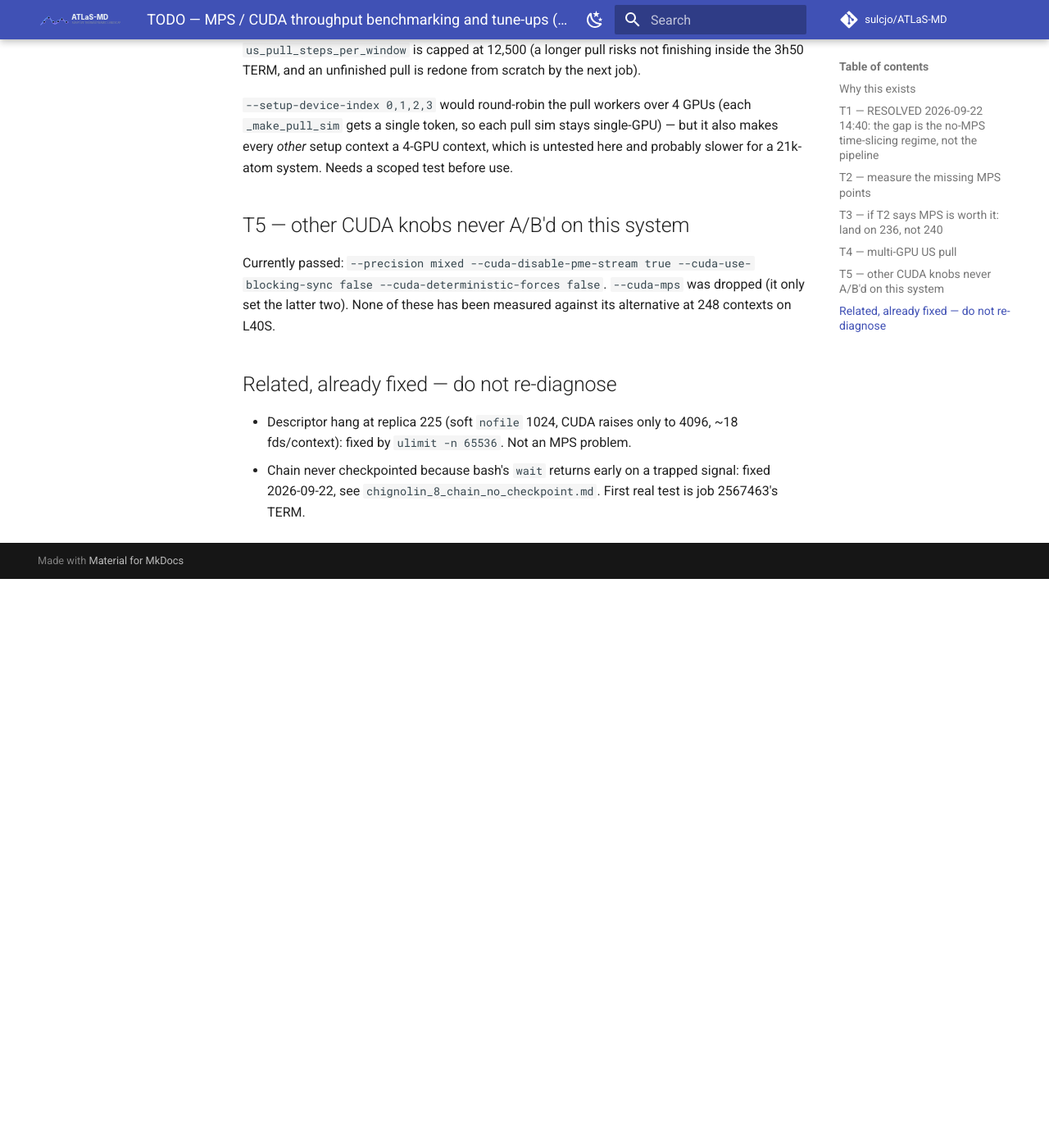
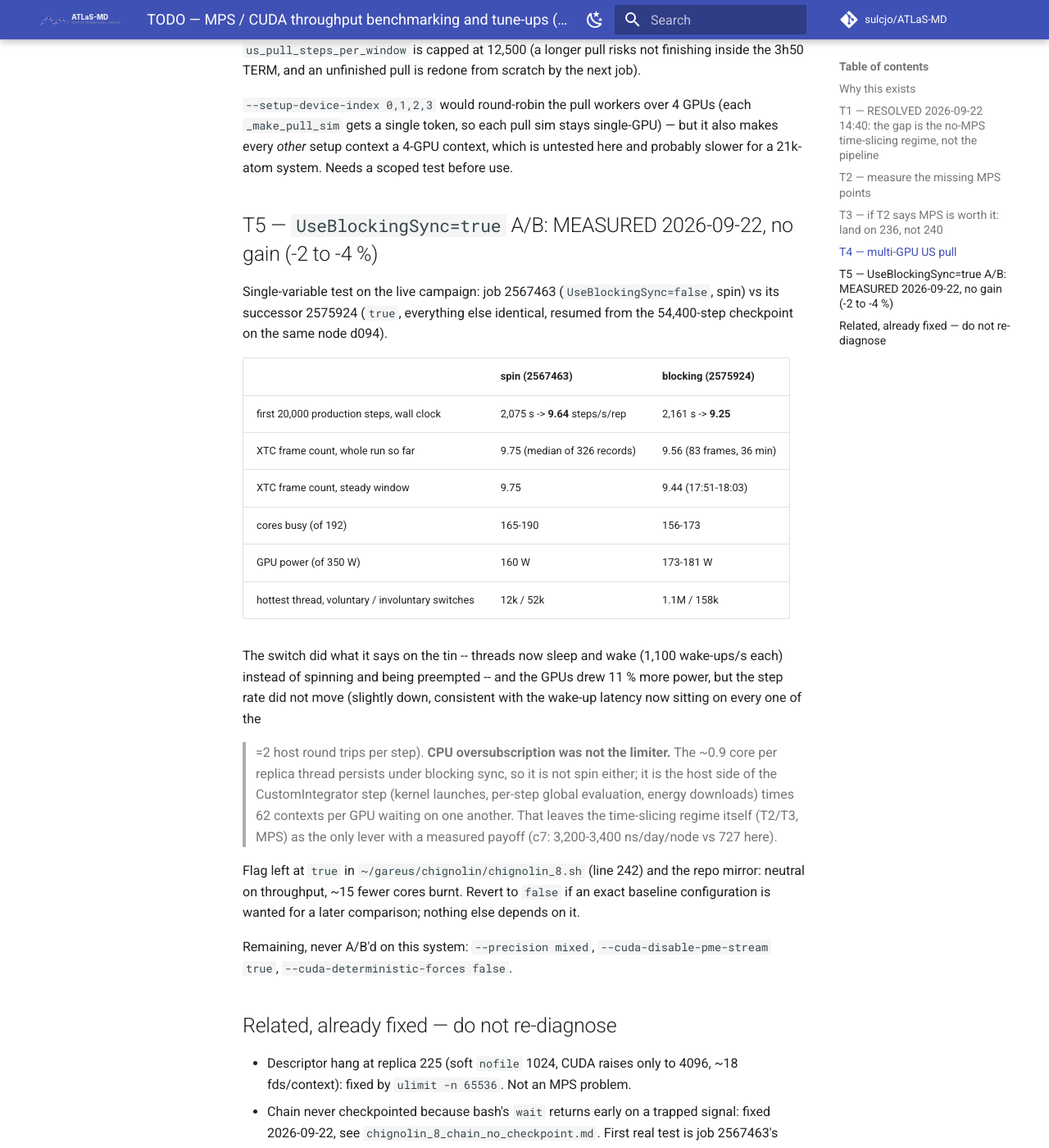
Before and after one commit to sulcjo/ATLaS-MD, an MkDocs documentation site: the page built from docs/atlas-md/developer/gpu-throughput-benchmark-todo.md, in a window 1280 px wide and 1400 px high, scrolled down 3459 px. Shown: the whole window at 82% size. Built offline with MkDocs 1.6.1 and Material for MkDocs 9.7.7, drawn with Linux system fonts in a browser that asks for light colours; comment, search, counter and statistics services are not loaded; before the commit the page ends 4165 px from its top, so only the background shows below that.

Commit message:
docs(chignolin_8): UseBlockingSync A/B measured -- no gain; resume of 0d56bc8 verified live
Job 2575924 (UseBlockingSync=true) against job 2567463 (false), same node,
same everything else: first 20,000 production steps 2,161 s vs 2,075 s
(9.25 vs 9.64 steps/s/replica), steady-window frame rate 9.44 vs 9.75.
Threads now sleep and wake instead of spinning (1.1M voluntary vs 158k
involuntary switches), GPUs draw 11 % more power, and the step rate is flat
to slightly lower. CPU oversubscription was not the limiter; the ~0.9 core
per replica thread is the host side of the CustomIntegrator step under
62-way time-slicing. The flag stays at true (neutral, fewer cores burnt).

Also records that the relaunch resumed cleanly through the skeleton-manifest
repair and the checkpoint, and that a resumed run appends no production
records to progress.jsonl.

Co-Authored-By: Claude Fable 5.1 <noreply@anthropic.com>
Claude-Session: https://claude.ai/code/session_01Q18y6iQis1EjQq7BsWvFeS

```diff
--- a/docs/atlas-md/developer/gpu-throughput-benchmark-todo.md
+++ b/docs/atlas-md/developer/gpu-throughput-benchmark-todo.md
@@ -118,11 +118,36 @@ redone from scratch by the next job).
 *other* setup context a 4-GPU context, which is untested here and probably slower for a 21k-atom
 system. Needs a scoped test before use.
 
-## T5 — other CUDA knobs never A/B'd on this system
+## T5 — `UseBlockingSync=true` A/B: MEASURED 2026-09-22, no gain (-2 to -4 %)
 
-Currently passed: `--precision mixed --cuda-disable-pme-stream true --cuda-use-blocking-sync false
---cuda-deterministic-forces false`. `--cuda-mps` was dropped (it only set the latter two). None of
-these has been measured against its alternative at 248 contexts on L40S.
+Single-variable test on the live campaign: job 2567463 (`UseBlockingSync=false`, spin) vs its
+successor 2575924 (`true`, everything else identical, resumed from the 54,400-step checkpoint on the
+same node d094).
+
+| | spin (2567463) | blocking (2575924) |
+|---|---|---|
+| first 20,000 production steps, wall clock | 2,075 s -> **9.64** steps/s/rep | 2,161 s -> **9.25** |
+| XTC frame count, whole run so far | 9.75 (median of 326 records) | 9.56 (83 frames, 36 min) |
+| XTC frame count, steady window | 9.75 | 9.44 (17:51-18:03) |
+| cores busy (of 192) | 165-190 | 156-173 |
+| GPU power (of 350 W) | 160 W | 173-181 W |
+| hottest thread, voluntary / involuntary switches | 12k / 52k | 1.1M / 158k |
+
+The switch did what it says on the tin -- threads now sleep and wake (1,100 wake-ups/s each)
+instead of spinning and being preempted -- and the GPUs drew 11 % more power, but the step rate
+did not move (slightly down, consistent with the wake-up latency now sitting on every one of the
+>=2 host round trips per step). **CPU oversubscription was not the limiter.** The ~0.9 core per
+replica thread persists under blocking sync, so it is not spin either; it is the host side of the
+CustomIntegrator step (kernel launches, per-step global evaluation, energy downloads) times 62
+contexts per GPU waiting on one another. That leaves the time-slicing regime itself (T2/T3, MPS)
+as the only lever with a measured payoff (c7: 3,200-3,400 ns/day/node vs 727 here).
+
+Flag left at `true` in `~/gareus/chignolin/chignolin_8.sh` (line 242) and the repo mirror: neutral
+on throughput, ~15 fewer cores burnt. Revert to `false` if an exact baseline configuration is
+wanted for a later comparison; nothing else depends on it.
+
+Remaining, never A/B'd on this system: `--precision mixed`, `--cuda-disable-pme-stream true`,
+`--cuda-deterministic-forces false`.
 
 ## Related, already fixed — do not re-diagnose
 
```
Also changed, not shown: docs/atlas-md/developer/chignolin_8_chain_no_checkpoint.md (+6 -0 lines).
